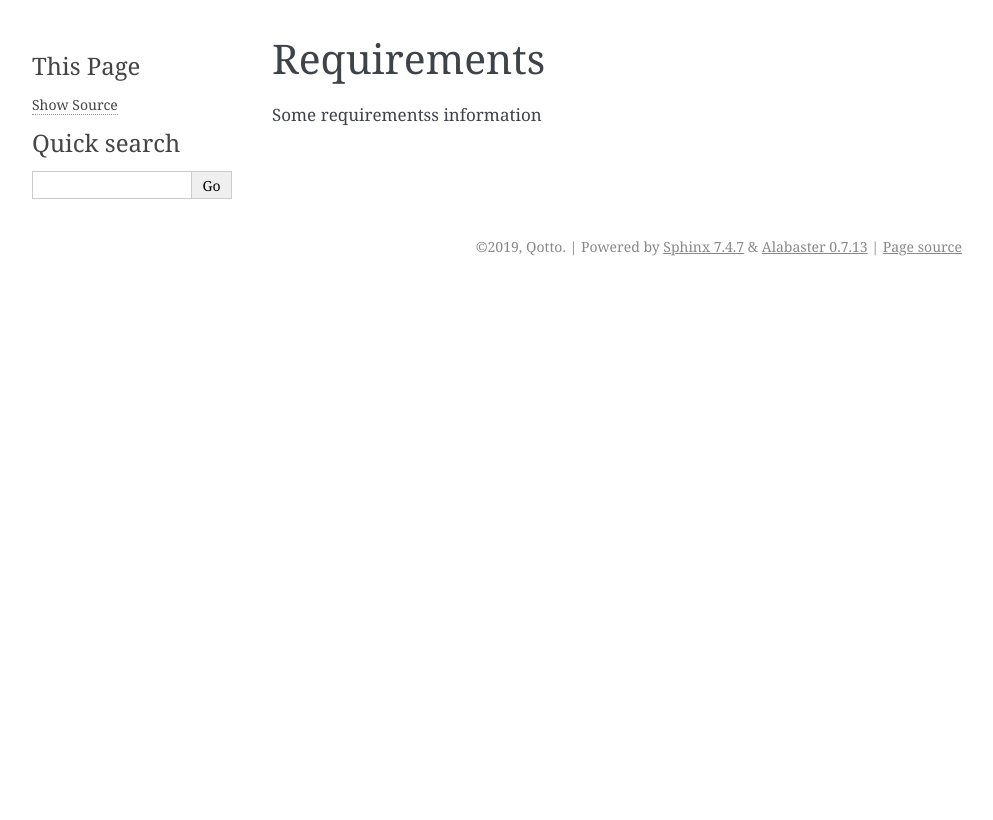
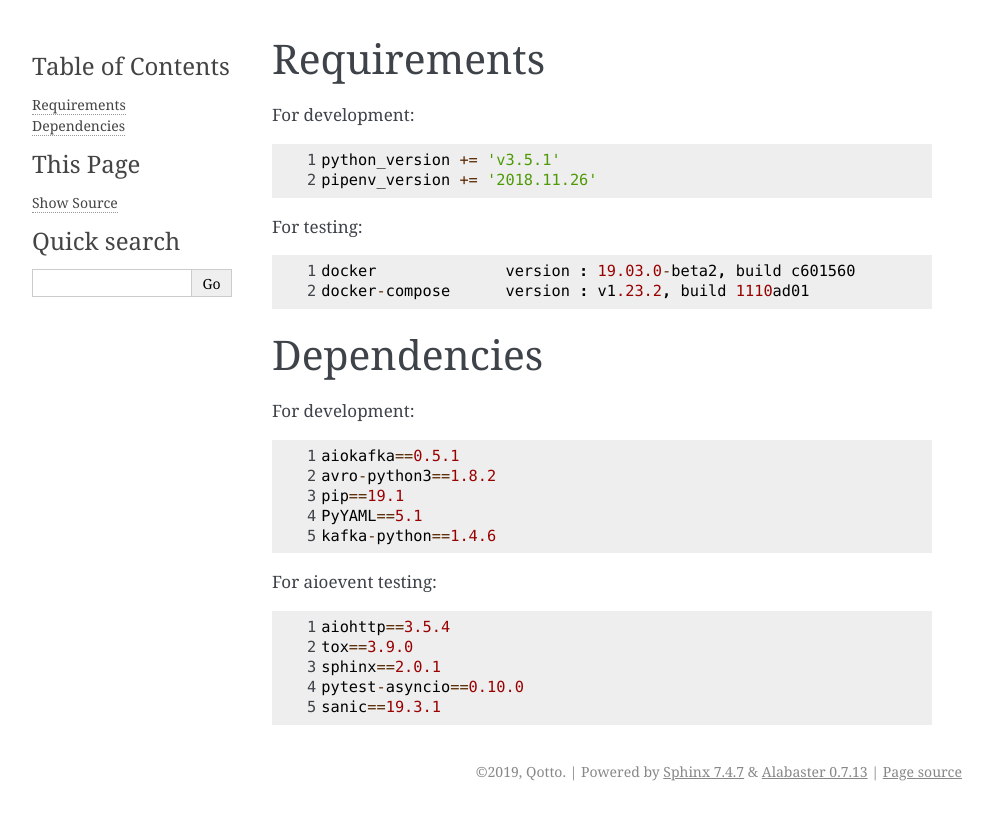
Before and after one commit to Qotto/tonga, a Sphinx documentation site: the page built from docs/source/usage/requirements.rst, in a window 1280 px wide. Shown: the top 820 px of the page, without its empty margins (148-1141 px from the left). Built offline with Sphinx 7.4.7, drawn with Linux system fonts in a browser that asks for light colours.

Commit message:
Added requirements rst file

```diff
--- a/docs/source/usage/requirements.rst
+++ b/docs/source/usage/requirements.rst
@@ -1,6 +1,47 @@
 .. _requirements:
 
+============
 Requirements
-------------
+============
 
-Some requirementss information
+For development:
+
+.. code-block:: python
+   :linenos:
+
+   python_version += 'v3.5.1'
+   pipenv_version += '2018.11.26'
+
+For testing:
+
+.. code-block:: python
+   :linenos:
+
+   docker              version : 19.03.0-beta2, build c601560
+   docker-compose      version : v1.23.2, build 1110ad01
+
+============
+Dependencies
+============
+
+For development:
+
+.. code-block:: python
+   :linenos:
+
+   aiokafka==0.5.1
+   avro-python3==1.8.2
+   pip==19.1
+   PyYAML==5.1
+   kafka-python==1.4.6
+
+For aioevent testing:
+
+.. code-block:: python
+   :linenos:
+
+   aiohttp==3.5.4
+   tox==3.9.0
+   sphinx==2.0.1
+   pytest-asyncio==0.10.0
+   sanic==19.3.1
```
